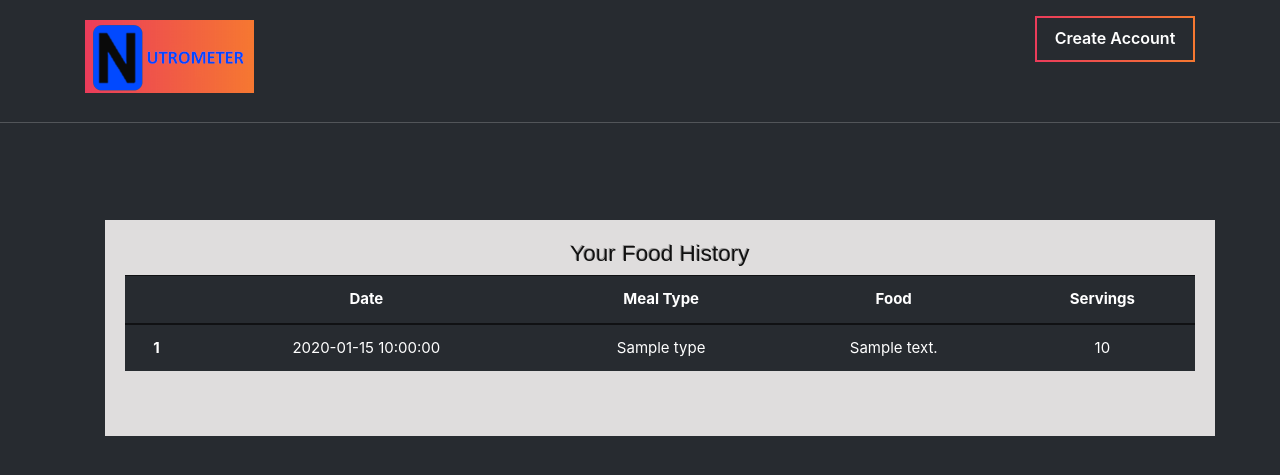
After one commit to Rebel-Scum-Analytical/Team-Project2, a Flask app: template templates/food_history.html in a window 1280 px wide. The commit adds this page. Shown: the top 475 px of the page. Run offline with Flask 2, Linux system fonts and the light colour scheme; the template is opened without the code that fills it: most values are stand-ins (such as "Sample title", 1, 10 or a date in 2020); parts of the project's set-up code (start-up, migrations or seed data) failed here and were passed over; some libraries are stand-ins or nearby versions.

Commit message:
Add code to get and display food history

```diff
--- /dev/null
+++ b/app.py
@@ -0,0 +1,414 @@
+# Dependencies
+import os
+import sqlalchemy
+from flask import Flask, render_template, jsonify, request, make_response, session, abort, redirect, url_for, flash
+from flask_sqlalchemy import SQLAlchemy
+from sqlalchemy.ext.automap import automap_base
+from sqlalchemy.ext.declarative import declarative_base
+from sqlalchemy.orm import Session
+from sqlalchemy import create_engine, func, inspect
+import pymysql
+from flask_wtf import FlaskForm
+from wtforms import StringField, BooleanField, TextField, PasswordField, SelectField, DateField, DecimalField, SubmitField
+from wtforms.validators import InputRequired, Length, NumberRange, EqualTo
+import datetime as dt
+from decimal import Decimal
+
+#################################################
+# Flask Setup
+#################################################
+
+app = Flask(__name__)
+
+# Set the secret key value
+app.secret_key = '1a2b3c4d5e'
+
+# Enter your database connection details below
+# app.config['MYSQL_HOST'] = '127.0.0.1'
+# app.config['MYSQL_USER'] = 'root'
+# app.config['MYSQL_PASSWORD'] = 'password'
+# app.config['MYSQL_DB'] = 'usda'
+
+# Intialize MySQL
+# mysql = MySQL(app)
+
+#################################################
+# Set up the database
+#################################################
+HOSTNAME = "127.0.0.1"
+PORT = 3306
+USERNAME = "root"
+PASSWORD = "password"
+DIALECT = "mysql"
+DRIVER = "pymysql"
+DATABASE = "usda"
+
+# Connect to DB in DB Server
+db_connection_string = (
+    f"{DIALECT}+{DRIVER}://{USERNAME}:{PASSWORD}@{HOSTNAME}:{PORT}/{DATABASE}"
+)
+
+# FOLLOWING CODE IS FOR HEROKU######
+##################################################
+# Database Setup
+#################################################
+
+app.config['SQLALCHEMY_DATABASE_URI'] = (
+     os.environ.get("JAWSDB_URL","") or db_connection_string
+ )
+db = SQLAlchemy(app)
+
+class Meal_record(db.Model):
+    __tablename__ = "meal_record"
+
+    meal_item_code = db.Column(db.Integer, primary_key=True)
+    username = db.Column(db.String(50))
+    type = db.Column(db.String(50))
+    meal_date = db.Column(db.Date)
+    meal_desc = db.Column(db.String(256))
+    amount = db.Column(db.Float)
+
+    def __repr__(self):
+        return "<Meal_record %r>" % (self.name)
+
+class User_account(db.Model):
+    __tablename__ = "user_account"
+
+    username = db.Column(db.String(50), primary_key=True)
+    password = db.Column(db.String(50))
+    confirm_password = db.Column(db.String(50))
+    first_name = db.Column(db.String(50))
+    last_name = db.Column(db.String(50))
+    gender = db.Column(db.String(50))
+    date_of_birth = db.Column(db.Date)
+    height = db.Column(db.Float)
+    weight = db.Column(db.Float)
+    physical_activity_level = db.Column(db.String(50))
+
+    def __repr__(self):
+        return "<User_account %r>" % (self.name)
+
+
+@app.before_first_request
+def setup():
+    db.create_all()
+
+# ABOVE CODE IS FOR HEROKU######
+###################################################
+
+# Commented when using a different method for Heroku
+engine = create_engine(db_connection_string)
+inspector = inspect(engine)
+table_names = inspector.get_table_names()
+# print("Table names are: ", table_names)
+# Set up the base class
+Base = automap_base()
+Base.prepare(db.engine, reflect=True)
+# print(Base.classes.values)
+# Table names
+User_account = Base.classes.user_account
+Meal_record = Base.classes.meal_record
+Nutrition = Base.classes.nutrition
+# Create the database session
+session_db = Session(bind=engine)
+print("session_db is: ", session_db)
+# Comment code above for heroku deployment
+
+#############################################################################################
+# Route #1("/")
+# Home Page
+#############################################################################################
+@app.route("/index.html")
+@app.route("/")
+def main():
+    session['page']=' '
+    # Check if the user is already logged in
+    # If user is logged in then re-route to dashborad page
+    if(checkLoggedIn() == True):
+        session['page']='dashboard'
+        return redirect('/dashboard')
+    # else route to home page
+    session['page']=' '
+    return render_template("index.html")
+
+#############################################################################################
+# Route #2(/login)
+# Design a query for the existing user to login
+#############################################################################################
+
+@app.route('/login', methods=['GET', 'POST'])
+def login():
+# Output message if something goes wrong...
+    msg = ''
+    print("Start of stuff")
+    # Check if "username" and "password" POST requests exist (user submitted form)
+    if request.method == 'POST': #and 'username' in request.form and 'password' in request.form:
+        # Create variables for easy access
+        request_username = request.form['username']
+        request_password = request.form['password']
+        # Check if account exists using MySQL
+        # cursor = mysql.connection.cursor(MySQLdb.cursors.DictCursor)
+        # cursor.execute('SELECT * FROM user_accounts WHERE username = %s AND password = %s', (username, password))
+        if request_username and request_password:
+        # Fetch one record and return result
+            print("request_username: "+request_username+" | request_password: "+request_password)
+            account = loginsys(request_username, request_password)
+                # If account exists in accounts table in out database
+            if account:
+            # Create session data, we can access this data in other routes
+                session['loggedin'] = True
+                session['username'] = account[3]
+            # Redirect to home page
+                session['page']='dashboard'
+                return redirect('/dashboard')
+            else:
+            # Account doesnt exist or username/password incorrect
+                msg = 'Incorrect username/password!'
+    session['page']=' '
+    return render_template('index.html', msg=msg)
+
+def loginsys(username, password):
+    print("Username: "+username+" Password: "+password)
+    user_ls = db.session.query(User_account.first_name, User_account.last_name, User_account.gender, User_account.username)\
+                        .filter(User_account.username == username)\
+                        .filter(User_account.password == password)\
+                        .first()
+    print("user_ls: " + str(user_ls))
+    return user_ls
+
+
+##############################################################################################
+# Route #3(/register)
+# Design a query for the register a new user
+#############################################################################################
+
+class RegistrationForm(FlaskForm):
+    username = StringField('Username', validators=[InputRequired(), Length(min=4, max=20)])
+    password = PasswordField('Password', validators=[InputRequired()])
+    confirm_password = PasswordField('Confirm Password', validators=[InputRequired(), EqualTo('password')])
+    first_name = StringField('First Name', validators=[InputRequired(),Length(min=2, max=50)])
+    last_name = StringField('Last Name', validators=[InputRequired(),Length(min=2, max=50)])
+    gender = SelectField(u'Gender', choices=[('male', 'Male'), ('female', 'Female')])
+    date_of_birth = DateField('Bate of Birth (YYYY-MM-DD)', format='%Y-%m-%d')
+    height = DecimalField('Height (inches)', places=2, rounding=None, validators=[InputRequired(), NumberRange(min=0, max=500, message='Blah')])
+    weight = DecimalField('Weight', places=2, rounding=None, validators=[InputRequired(), NumberRange(min=0, max=2000, message='Blah')])
+    physical_activity_level = SelectField(u'Physical Activity Level', choices=[('sedentary', 'Sedentary'), ('lightly active', 'Lightly Active'), ('moderately active', 'Moderately Active'), ('very active', 'Very Active'), ('extra active', 'Extra Active')])
+    submit = SubmitField('Get Started')
+
+@app.route("/register", methods=["GET", "POST"])
+def register():
+
+        form = RegistrationForm(request.form)
+        if form.validate_on_submit():
+            flash(f'Account created for {form.username.data}!', 'success')
+
+            new_user = User_account(username = form.username.data,\
+                                    password = form.password.data,\
+                                    confirm_password = form.confirm_password.data,\
+                                    first_name = form.first_name.data,\
+                                    last_name = form.last_name.data,\
+                                    gender =  form.gender.data,\
+                                    date_of_birth = form.date_of_birth.data,\
+                                    height = form.height.data,\
+                                    weight = form.weight.data,\
+                                    physical_activity_level = form.physical_activity_level.data
+                                    )
+            db.session.add(new_user)
+            db.session.commit()
+
+            return redirect('/dashboard')
+        return render_template("New_user.html", form=form)
+
+
+##############################################################################################
+# Route #4(/home)
+# This will be the home page, only accessible for loggedin users
+#############################################################################################
+
+class AddMeal(FlaskForm):
+    inputdate = DateField('inputdate', format='%Y-%m-%d')
+    meal_category = StringField(u'meal_category', validators=[InputRequired()])
+    food_desc = StringField('food_desc', validators=[InputRequired()])
+    servings_count = DecimalField('servings_count', places=2, rounding=None, validators=[InputRequired(), NumberRange(min=0, max=20)])
+    foodNameId = DecimalField('foodNameId')
+    submit = SubmitField('Add')
+# Code to display daily statistics on dashboard
+# daily_goal_list = [1800, 130, 25, 2200, 25, 25.2]
+
+@app.route('/dashboard',methods=["GET", "POST"])
+def dashboard():
+    if(checkLoggedIn() == False):
+        return redirect('/login')
+
+    session['page']='dashboard'
+
+    # Code to display daily statistics on dashboard - part 1
+
+    daily_goal_list = [1800, 130, 25, 2200, 25, 25.2]
+    form = AddMeal(request.form)
+    if form.validate_on_submit():
+        # flash(f'Meal Added for {form.meal_category.data}!', 'successfully')
+
+        new_meal = Meal_record(username = session['username'],\
+                                    meal_date = form.inputdate.data,\
+                                    type = form.meal_category.data,\
+                                    meal_desc = form.food_desc.data,\
+                                    amount = form.servings_count.data,\
+                                    meal_item_code = form.foodNameId.data
+                                    )
+        session_db.add(new_meal)
+        session_db.commit()
+
+        print("Adding meal")
+        return redirect("/dashboard")
+
+    # Code to display daily statistics on dashboard - part 2
+# display_stats
+    cmd = session_db.query(func.round(func.coalesce(func.sum((Nutrition.Energy) * (Meal_record.amount)),0),2).label('cal'),\
+                            func.round(func.coalesce(func.sum((Nutrition.Carbohydrate) * (Meal_record.amount)),0),2).label('carbs'),\
+                            func.round(func.coalesce(func.sum((Nutrition.Lipid_Total) * (Meal_record.amount)),0),2).label('fats'),\
+                            func.round(func.coalesce(func.sum((Nutrition.Sodium) * (Meal_record.amount)),0),2).label('sodium'),\
+                            func.round(func.coalesce(func.sum((Nutrition.Sugar_Total) * (Meal_record.amount)),0),2).label('sugar'),\
+
+
+                            func.round(func.coalesce(func.sum((Nutrition.Fiber) * (Meal_record.amount)),0),2).label('fiber'),\
+                            func.count().label('cnt')).\
+                            filter(Meal_record.username == session['username']).\
+                            filter(Meal_record.meal_item_code == Nutrition.NDB_No).\
+                            filter(Meal_record.meal_date == dt.date.today())
+    daily_stats = cmd.first()
+
+    results = [0.0,0,0,0,0,0]
+
+    if(daily_stats.cnt!=0):
+        results = [ float(daily_stats.cal), float(daily_stats.carbs),
+                   float(daily_stats.fats), float(daily_stats.sodium),
+                   float(daily_stats.sugar), float(daily_stats.fiber)]
+#      cmd = session_db.query(func.round(func.sum(Nutrition.Energy),0).label('cal'),\
+#                                 func.round(func.sum(Nutrition.Carbohydrate),2).label('carbs'),\
+#                                 func.round(func.sum(Nutrition.Lipid_Total),0).label('fats'),\
+#                                 func.round(func.sum(Nutrition.Sodium), 2).label('sodium'),\
+#                                 func.round(func.sum(Nutrition.Sugar_Total),2).label('sugar'),\
+#                                 func.round(func.sum(Nutrition.Fiber),2).label('fiber'),\
+#                                 func.count().label('cnt')).\
+#                                 filter(Meal_record.username == session['username']).\
+#                                 filter(Meal_record.meal_item_code == Nutrition.NDB_No).\
+#                                 filter(Meal_record.meal_date == dt.date.today())
+#     daily_stats = cmd.first()
+
+#     results = [0,0,0,0,0,0]
+
+#     if(daily_stats.cnt!=0):
+#         results = [daily_stats.cal, daily_stats.carbs, daily_stats.fats, daily_stats.sodium, daily_stats.sugar, daily_stats.fiber]
+# >>>>>>> master
+    print("daily stats are: ", daily_stats)
+    print("daily stats cnt: ",daily_stats.cnt)
+
+    # Code to display last 5 entries on dashboard
+#<<<<<<< display_stats
+    top5_entries = session_db.query(Meal_record).\
+                    filter(Meal_record.username == session['username']).\
+                    order_by(Meal_record.meal_date.desc()).limit(5)
+
+    # print("Meal desc for the entry on dashbord are: ", top5_entries[4].meal_desc)
+    # top5_entries_l = [top5_entries[i] for i in range(6)]
+    # print(top5_entries_l[0].meal_date)
+    return render_template("dashboard.html", form=form, results = results, daily_goal_list = daily_goal_list, top5_entries = top5_entries, daily_stats=daily_stats)
+
+@app.route('/intake')
+def food_tracker():
+    if(checkLoggedIn() == False):
+        return redirect('/login')
+
+    session['page']='intake'
+    # Code to display last 100 entries on food_diary
+    top100_entries = session_db.query(Meal_record).\
+                    filter(Meal_record.username == session['username']).\
+                    order_by(Meal_record.meal_date.desc()).limit(100)
+
+    return render_template("food_history.html", top100_entries=top100_entries)
+
+@app.route("/user_metrics/<new_food>")
+def user_meal(new_food):
+    print(new_food)
+    search = "{}%".format(new_food)
+    list_food =db.session.query(Nutrition.Shrt_Desc,Nutrition.Weight_desc )\
+                    .filter(Nutrition.Shrt_Desc.like(search)).all()
+    print(list_food)
+    show_breakfast = {}
+    for food in list_food:
+        show_breakfast[food[0]] = food[1]
+
+    print(show_breakfast)
+    return jsonify(show_breakfast)
+
+
+@app.route('/analysis')
+def analysis():
+    if(checkLoggedIn() == False):
+        return redirect('/login')
+    session['page']='analysis'
+    return render_template("Daily_vizualization.html")
+
+def checkLoggedIn():
+    if 'loggedin' in session:
+        if session['loggedin'] == True:
+            return True
+    return False
+
+@app.route('/nutrition',methods=['GET'])
+def nutrition():
+    if(checkLoggedIn() == False):
+        return redirect('/login')
+    session['page']='nutrition'
+
+    ndbNo=request.args.get('ndbNo')
+
+
+
+    if ndbNo:
+        nutriData = session_db.query(Nutrition).\
+                    filter(Nutrition.NDB_No == ndbNo).first()
+        return render_template("nutrition.html", nutriData=nutriData)
+
+    return render_template("nutrition.html")
+
+# @app.route('/register')
+# def register():
+#     session['page']='register'
+#     return render_template("New_user.html")
+
+@app.route('/intake')
+def intake():
+    if(checkLoggedIn() == False):
+        return redirect('/login')
+    session['page']='intake'
+    return render_template("intake.html")
+
+@app.route('/logout')
+def logout():
+    if(checkLoggedIn() == False):
+        session['page']=' '
+        return render_template('login.html', msg="Already logged out!")
+    else:
+        session['loggedin'] = False
+        messages = "loggedout"
+        session['messages'] = messages
+        session['page']=' '
+        return redirect("/")
+
+
+@app.route('/nutriquicksearch', methods=['GET'])
+def nutriquicksearch():
+    searchkey=request.args.get('term')
+    if not searchkey:
+        return '{  "data": [] } '
+    resultSet = db.session.query(Nutrition.NDB_No, Nutrition.Shrt_Desc, Nutrition.Energy)\
+        .filter(Nutrition.Shrt_Desc.ilike('%'+searchkey+'%')).all()
+    return jsonify(data=resultSet)
+
+
+
+if __name__ == "__main__":
+    app.run(debug=True)
+    #app.run()
--- /dev/null
+++ b/templates/food_history.html
@@ -0,0 +1,63 @@
+
+{% extends "layout.html" %}
+{% block pagetitle %}Nutrometer{% endblock %}
+{% block bodycontent %}
+
+
+
+
+
+
+
+  <section class="hero-section set-bg" data-setbg="./static/images/food.jpg">
+    <div class="container">
+        <div class="row">
+            <div class="col-md">
+              <div class="register-text">
+                <div class="section-title">
+                    <h4>Your Food History</h4>
+
+                    <table class="table table-dark" id="diary-table">
+
+                      {% if top100_entries.count() != 0 %}
+
+                        <thead>
+                            <tr>
+                              <th scope="col"></th> </th>
+                              <th scope="col">Date</th>
+                              <th scope="col">Meal Type</th>
+                              <th scope="col">Food</th>
+                              <th scope="col">Servings</th>
+                              <!-- <th scope="col">Calories (kcal)</th>                       -->
+                            </tr>
+                        </thead>
+
+                        <tbody>
+                                {% for query_val in top100_entries %}
+                                <tr>
+                                    <th scope="row">{{loop.index}}</th>
+                                    <td>{{ query_val.meal_date }}</td>
+                                    <td>{{ query_val.type }}</td>
+                                    <td>{{ query_val.meal_desc }}</td>
+                                    <td>{{ query_val.amount |round | int }}</td>
+                                </tr>
+                                {% endfor %}
+
+
+
+                        </tbody>
+                        {% else %}
+                        <tbody>
+                        <tr><th scope="row">You do not have any food history. Start entering through dashboard!</th></tr>
+                      </tbody>
+                        {% endif %}
+
+
+                    </table>
+                </div>
+            </div>
+        </div>
+    </div>
+  </section>
+
+  {% endblock %}
--- a/templates/layout.html
+++ b/templates/layout.html
@@ -48,7 +48,7 @@
                 </li>
                 <li
                   {% if session['page'] == 'intake' %}  class="active" {% endif %}>
-                  <a href="/intake">My Intake</a></li>
+                  <a href="/intake">Food History</a></li>
                 </li>
                 {% endif %}
 
```
Also changed, not shown: static/css/style.css (+1 -8 lines), templates/index.html (+42 -2 lines), static/images/Nutrometer.png.
